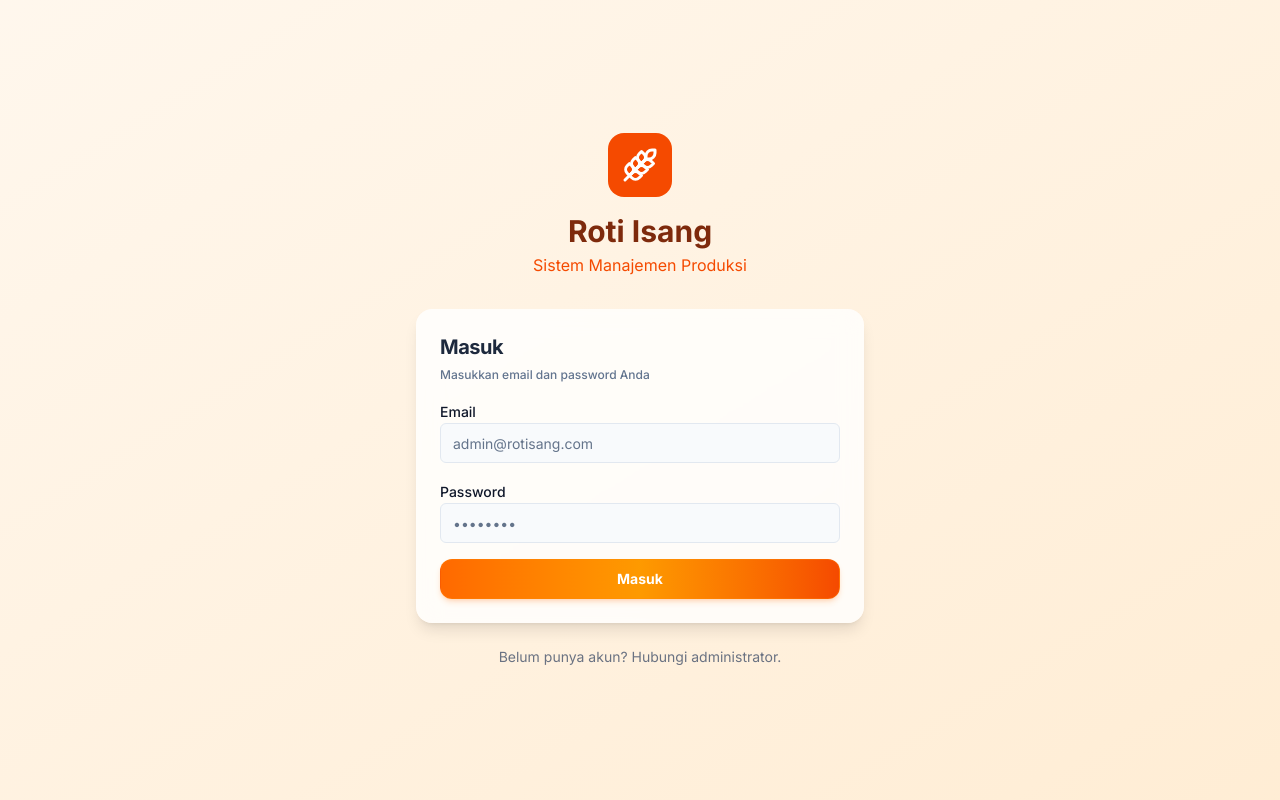
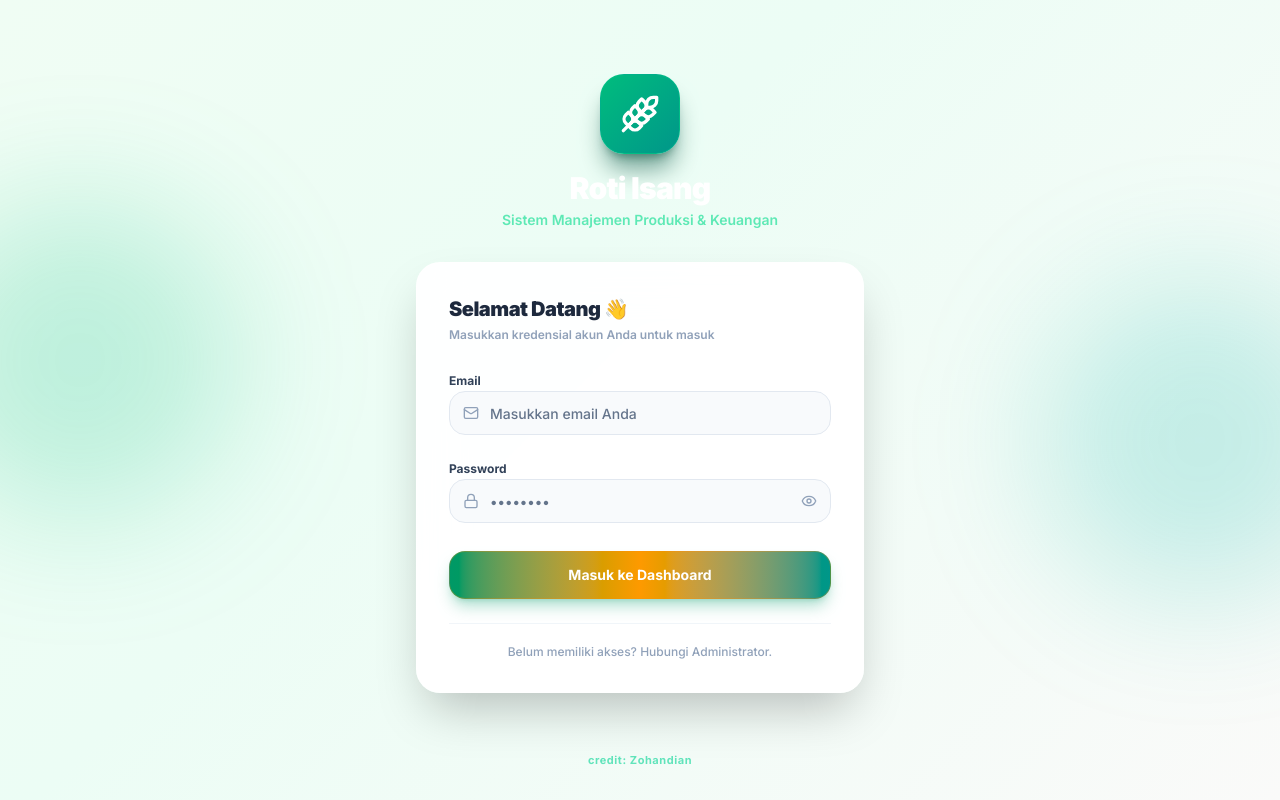
Before and after one commit to meladian4/Roti-isang-app, a Next.js app: page /login in a window 1280 px wide. Built offline with nearby package versions, Linux system fonts and the light colour scheme; no server answers.

Commit message:
style: redesign login page to emerald glassmorphism theme and hide prefilled credentials

```diff
--- a/app/login/page.tsx
+++ b/app/login/page.tsx
@@ -6,13 +6,13 @@ import { useRouter } from "next/navigation"
 import { Button } from "@/components/ui/button"
 import { Input } from "@/components/ui/input"
 import { Label } from "@/components/ui/label"
-import { Card, CardContent, CardDescription, CardHeader, CardTitle } from "@/components/ui/card"
-import { Wheat, Loader2, AlertCircle } from "lucide-react"
+import { Wheat, Loader2, AlertCircle, Eye, EyeOff, Lock, Mail } from "lucide-react"
 
 export default function LoginPage() {
   const router = useRouter()
   const [email, setEmail] = useState("")
   const [password, setPassword] = useState("")
+  const [showPassword, setShowPassword] = useState(false)
   const [loading, setLoading] = useState(false)
   const [error, setError] = useState("")
 
@@ -28,7 +28,7 @@ export default function LoginPage() {
     })
 
     if (result?.error) {
-      setError("Email atau password salah")
+      setError("Email atau password salah. Silakan periksa kembali.")
       setLoading(false)
     } else {
       router.push("/dashboard")
@@ -36,65 +36,106 @@ export default function LoginPage() {
   }
 
   return (
-    <div className="min-h-screen bg-gradient-to-br from-orange-50 to-orange-100 flex items-center justify-center p-4">
-      <div className="w-full max-w-md">
-        {/* Logo */}
+    <div className="min-h-screen bg-[radial-gradient(ellipse_at_top,_var(--tw-gradient-stops))] from-emerald-900 via-teal-950 to-slate-950 flex flex-col items-center justify-between p-6 relative overflow-hidden">
+      {/* Decorative Ambient Glowing Orbs */}
+      <div className="absolute top-1/4 -left-20 w-80 h-80 bg-emerald-500/20 rounded-full blur-3xl pointer-events-none" />
+      <div className="absolute bottom-1/4 -right-20 w-80 h-80 bg-teal-500/20 rounded-full blur-3xl pointer-events-none" />
+
+      <div className="w-full flex-1 flex flex-col items-center justify-center max-w-md z-10 my-auto">
+        {/* Logo & Brand Header */}
         <div className="text-center mb-8">
-          <div className="inline-flex items-center justify-center w-16 h-16 bg-orange-600 rounded-2xl mb-4">
-            <Wheat className="h-9 w-9 text-white" />
+          <div className="inline-flex items-center justify-center w-20 h-20 bg-gradient-to-br from-emerald-500 to-teal-600 rounded-3xl shadow-xl shadow-emerald-900/50 mb-4 border border-emerald-400/30">
+            <Wheat className="h-10 w-10 text-white" />
           </div>
-          <h1 className="text-3xl font-bold text-orange-900">Roti Isang</h1>
-          <p className="text-orange-600 mt-1">Sistem Manajemen Produksi</p>
+          <h1 className="text-3xl font-black text-white tracking-tight">Roti Isang</h1>
+          <p className="text-emerald-300 text-sm font-semibold mt-1">Sistem Manajemen Produksi & Keuangan</p>
         </div>
 
-        <Card className="shadow-lg border-0">
-          <CardHeader className="pb-4">
-            <CardTitle className="text-xl">Masuk</CardTitle>
-            <CardDescription>Masukkan email dan password Anda</CardDescription>
-          </CardHeader>
-          <CardContent>
-            <form onSubmit={handleLogin} className="space-y-4">
+        {/* Glassmorphic Login Card */}
+        <div className="w-full bg-white/95 backdrop-blur-xl rounded-3xl p-8 shadow-2xl border border-white/20">
+          <div className="mb-6">
+            <h2 className="text-xl font-black text-slate-800 tracking-tight">Selamat Datang 👋</h2>
+            <p className="text-xs font-semibold text-slate-400 mt-1">Masukkan kredensial akun Anda untuk masuk</p>
+          </div>
+
+          <form onSubmit={handleLogin} className="space-y-5" autoComplete="off">
             {error && (
-                <div className="flex items-center gap-2 p-3 bg-red-50 text-red-700 rounded-lg text-sm">
-                  <AlertCircle className="h-4 w-4 flex-shrink-0" />
-                  {error}
+              <div className="flex items-start gap-3 p-3.5 bg-rose-50 border border-rose-200 text-rose-700 rounded-2xl text-xs font-bold">
+                <AlertCircle className="h-4 w-4 flex-shrink-0 mt-0.5" />
+                <span>{error}</span>
               </div>
             )}
-              <div className="space-y-2">
-                <Label htmlFor="email">Email</Label>
+
+            <div className="space-y-1.5">
+              <Label htmlFor="email" className="text-xs font-bold text-slate-700">Email</Label>
+              <div className="relative">
+                <div className="absolute inset-y-0 left-0 pl-3.5 flex items-center pointer-events-none text-slate-400">
+                  <Mail className="h-4 w-4" />
+                </div>
                 <Input
                   id="email"
                   type="email"
-                  placeholder="admin@rotisang.com"
+                  placeholder="Masukkan email Anda"
                   value={email}
                   onChange={(e) => setEmail(e.target.value)}
+                  autoComplete="off"
                   required
+                  className="pl-10 rounded-2xl bg-slate-50 border-slate-200 focus:bg-white text-slate-800 font-medium text-sm h-11"
                 />
               </div>
-              <div className="space-y-2">
-                <Label htmlFor="password">Password</Label>
+            </div>
+
+            <div className="space-y-1.5">
+              <Label htmlFor="password" className="text-xs font-bold text-slate-700">Password</Label>
+              <div className="relative">
+                <div className="absolute inset-y-0 left-0 pl-3.5 flex items-center pointer-events-none text-slate-400">
+                  <Lock className="h-4 w-4" />
+                </div>
                 <Input
                   id="password"
-                  type="password"
+                  type={showPassword ? "text" : "password"}
                   placeholder="••••••••"
                   value={password}
                   onChange={(e) => setPassword(e.target.value)}
+                  autoComplete="new-password"
                   required
+                  className="pl-10 pr-10 rounded-2xl bg-slate-50 border-slate-200 focus:bg-white text-slate-800 font-medium text-sm h-11"
                 />
+                <button
+                  type="button"
+                  onClick={() => setShowPassword(!showPassword)}
+                  className="absolute inset-y-0 right-0 pr-3.5 flex items-center text-slate-400 hover:text-slate-600 transition-colors"
+                >
+                  {showPassword ? <EyeOff className="h-4 w-4" /> : <Eye className="h-4 w-4" />}
+                </button>
               </div>
-              <Button type="submit" className="w-full" disabled={loading}>
+            </div>
+
+            <Button
+              type="submit"
+              disabled={loading}
+              className="w-full h-12 bg-gradient-to-r from-emerald-600 to-teal-600 hover:from-emerald-700 hover:to-teal-700 text-white font-bold rounded-2xl shadow-lg shadow-emerald-600/30 transition-all text-sm mt-2"
+            >
               {loading ? (
-                  <><Loader2 className="h-4 w-4 animate-spin" /> Masuk...</>
-                ) : "Masuk"}
+                <><Loader2 className="h-4 w-4 animate-spin mr-2" /> Memproses Masuk...</>
+              ) : (
+                "Masuk ke Dashboard"
+              )}
             </Button>
           </form>
-          </CardContent>
-        </Card>
 
-        <p className="text-center text-sm text-gray-500 mt-6">
-          Belum punya akun? Hubungi administrator.
+          <div className="mt-6 pt-5 border-t border-slate-100 text-center">
+            <p className="text-xs font-medium text-slate-400">
+              Belum memiliki akses? Hubungi Administrator.
             </p>
           </div>
         </div>
+      </div>
+
+      {/* Page Footer */}
+      <footer className="z-10 text-center py-2 text-[11px] font-bold text-emerald-400/60 tracking-wider">
+        credit: Zohandian
+      </footer>
+    </div>
   )
 }
```
Lines whose indentation alone changed are shown as unchanged.
